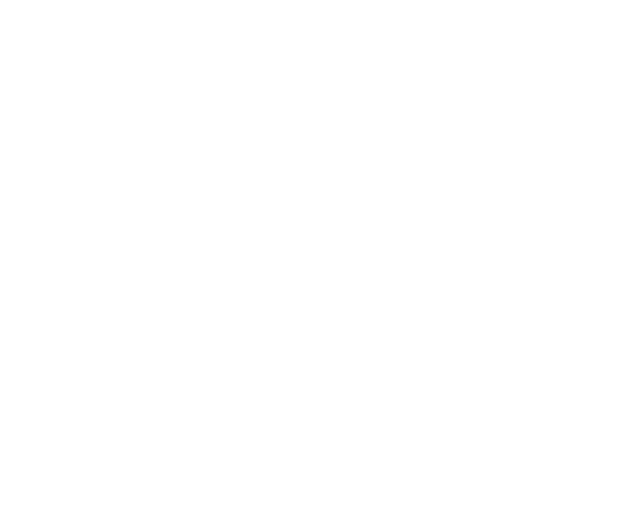
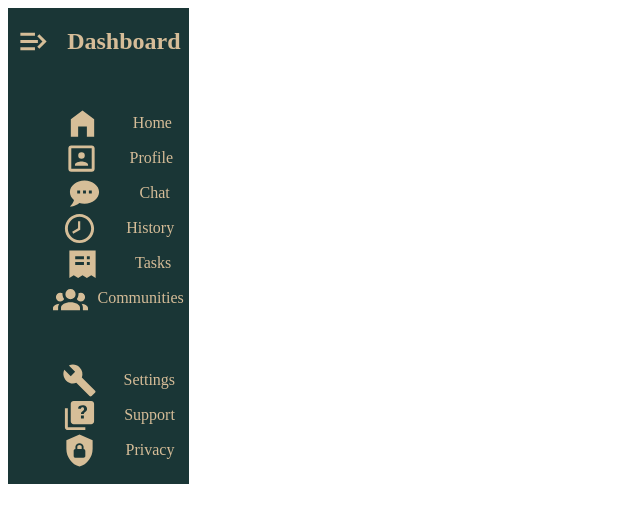
Before and after one commit to ShaneCBarton/admin-dashboard, a plain HTML site: page index.html in a window 1280 px wide. Shown: the top 522 px of the page, without its empty margins (0-640 px from the left). Drawn offline with Linux system fonts and the light colour scheme.

Commit message:
Add content/styling for sidebar

```diff
--- a/index.html
+++ b/index.html
@@ -10,9 +10,54 @@
     <div class="container">
 
         <div class="sidebar">
-            <div></div>
-            <div></div>
-            <div></div>
+            <div class="logo">
+                <img src="images/menu-close.svg" alt="menu button">
+                <h2>Dashboard</h2>
+            </div>
+            <div class="nav-links">
+                <ul>
+                    <div class="menu-button">
+                        <img src="images/home-variant.svg" alt="home">
+                        <li>Home</li>
+                    </div>
+                    <div class="menu-button">
+                        <img src="images/account-box-outline.svg" alt="profile">
+                        <li>Profile</li>
+                    </div>
+                    <div class="menu-button">
+                        <img src="images/chat-processing.svg" alt="chat">
+                        <li>Chat</li>
+                    </div>
+                    <div class="menu-button">
+                        <img src="images/clock-time-eight-outline.svg" alt="history">
+                        <li>History</li>
+                    </div>
+                    <div class="menu-button">
+                        <img src="images/invoice-list.svg" alt="tasks">
+                        <li>Tasks</li>
+                    </div>
+                    <div class="menu-button">
+                        <img src="images/account-group.svg" alt="communities">
+                        <li>Communities</li>
+                    </div>
+                </ul>
+            </div>
+
+            <div class="settings">
+                <ul>
+                    <div class="menu-button">
+                        <img src="images/wrench.svg" alt="settings">
+                        <li>Settings</li>
+                    </div>
+                    <div class="menu-button">
+                        <img src="images/help-box-multiple.svg" alt="support">
+                        <li>Support</li>
+                    </div>
+                    <div class="menu-button">
+                        <img src="images/shield-lock.svg" alt="privacy">
+                        <li>Privacy</li>
+                </ul>
+            </div>
         </div>
 
         <div class="content">
--- a/style.css
+++ b/style.css
@@ -1,7 +1,33 @@
-* {
-    border-color: black;
+/* * {
+    outline: 2px solid black;
+} */
+
+img {
+    width: 35px;
+    height: auto;
+    filter: invert(95%) sepia(12%) saturate(1318%) hue-rotate(321deg) brightness(90%) contrast(85%);
 }
 
-.content {
+li {
+    list-style: none;
+}
+
+.container {
     display: grid;
+    grid-template-columns: 1fr 6fr;
+    grid-template-rows: 1fr 6fr;
 }
+
+.sidebar {
+    display: grid;
+    grid-column: 1 / 2;
+    gap: 15px;
+    background-color: #1A3636;
+    color: #D6BD98;
+}
+
+.logo, .menu-button {
+    display: flex;
+    align-items: center;
+    justify-content: space-around;
+}
```
Also changed, not shown: images/account-box-outline.svg (added), images/account-group.svg (added), images/chat-processing.svg (added), images/clock-time-eight-outline.svg (added), images/help-box-multiple.svg (added), images/home-variant.svg (added), images/invoice-list.svg (added), images/menu-close.svg (added), images/shield-lock.svg (added), images/wrench.svg (added).
